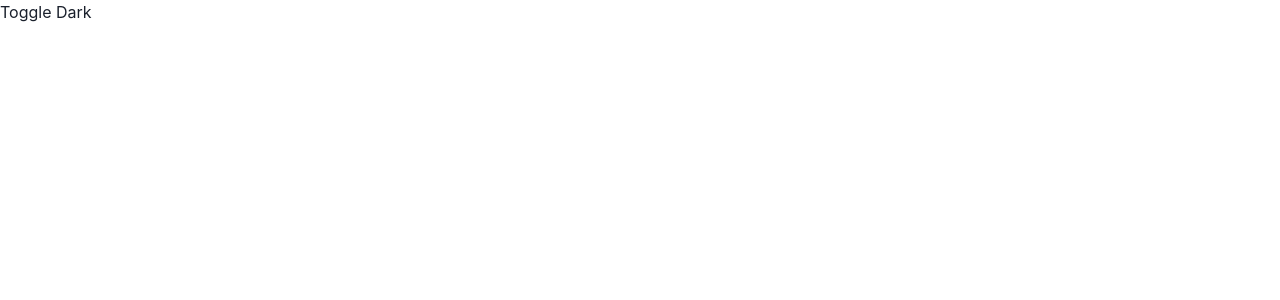
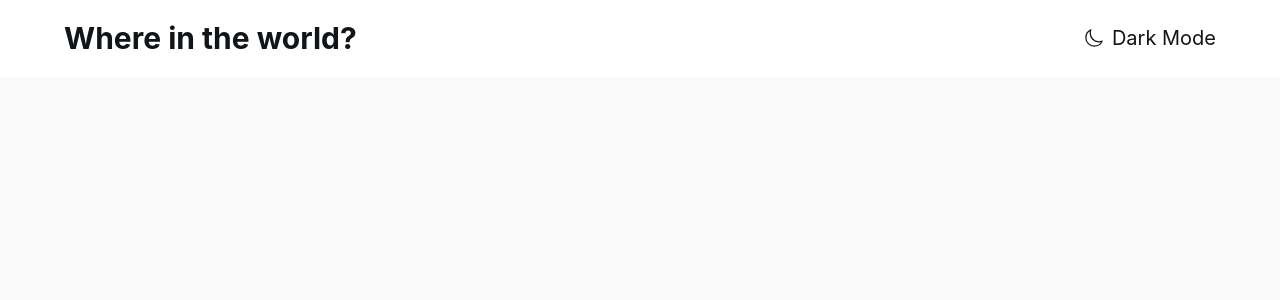
Before and after one commit to guilhermemiua/countries-website, a Next.js app: page / in a window 1280 px wide. Shown: the top 300 px of the page. Built offline with nearby package versions, Linux system fonts and the light colour scheme.

Commit message:
feat: alter react version, add header component

```diff
--- a/src/components/ChangeColorModeButton/index.tsx
+++ b/src/components/ChangeColorModeButton/index.tsx
@@ -1,13 +1,26 @@
-import { useColorMode } from '@chakra-ui/react'
+import { useColorMode, useColorModeValue } from '@chakra-ui/react'
+import { Button, Icon } from '@chakra-ui/react'
+import { IoMoonOutline, IoSunnyOutline } from 'react-icons/io5'
 
 const ChangeColorModeButton = () => {
   const { colorMode, toggleColorMode } = useColorMode()
   return (
-    <header>
-      <button onClick={toggleColorMode}>
-        Toggle {colorMode === 'light' ? 'Dark' : 'Light'}
-      </button>
-    </header>
+    <Button
+      onClick={toggleColorMode}
+      variant="link"
+      color={useColorModeValue('lightText', 'darkText')}
+      leftIcon={useColorModeValue(
+        <Icon as={IoMoonOutline} />,
+        <Icon as={IoSunnyOutline} />
+      )}
+      fontSize={{
+        base: 'lg',
+        md: 'xl'
+      }}
+      fontWeight={'normal'}
+    >
+      {colorMode === 'light' ? 'Dark Mode' : 'Light Mode'}
+    </Button>
   )
 }
 
--- /dev/null
+++ b/src/components/Header/index.tsx
@@ -0,0 +1,50 @@
+import ChangeColorModeButton from '../ChangeColorModeButton'
+import { Box, useColorModeValue, Flex, Heading } from '@chakra-ui/react'
+import { ReactNode } from 'react'
+
+const Container = ({
+  children,
+  margin
+}: {
+  children: ReactNode
+  margin?: string
+}) => {
+  return (
+    <Box maxW={'90%'} margin={margin}>
+      {children}
+    </Box>
+  )
+}
+
+const Header = () => {
+  return (
+    <Box
+      as="header"
+      w="100%"
+      bg={useColorModeValue('lightElements', 'darkElements')}
+      paddingY={5}
+      borderBottomWidth={'1px'}
+      borderBottomStyle="solid"
+      borderBottomColor={useColorModeValue('lightElements', 'darkElements')}
+    >
+      <Container margin="0 auto">
+        <Flex justify={'space-between'}>
+          <Heading
+            as={'h2'}
+            color={useColorModeValue('lightText', 'darkText')}
+            fontWeight={'bold'}
+            fontSize={{
+              base: 'lg',
+              md: '3xl'
+            }}
+          >
+            Where in the world?
+          </Heading>
+          <ChangeColorModeButton />
+        </Flex>
+      </Container>
+    </Box>
+  )
+}
+
+export default Header
--- a/src/pages/index.tsx
+++ b/src/pages/index.tsx
@@ -1,6 +1,6 @@
 import type { NextPage } from 'next'
 import Head from 'next/head'
-import ChangeColorModeButton from '../components/ChangeColorModeButton'
+import Header from '../components/Header'
 
 const Home: NextPage = () => {
   return (
@@ -11,7 +11,7 @@ const Home: NextPage = () => {
         <link rel="icon" href="/favicon.ico" />
       </Head>
 
-      <ChangeColorModeButton />
+      <Header />
     </>
   )
 }
--- a/src/theme/index.tsx
+++ b/src/theme/index.tsx
@@ -1,7 +1,13 @@
 import { extendTheme, ThemeConfig } from '@chakra-ui/react'
-import { mode } from '@chakra-ui/theme-tools'
+import { mode, StyleFunctionProps } from '@chakra-ui/theme-tools'
 
-const colors = {}
+const colors = {
+  lightText: 'hsl(200, 15%, 8%)',
+  darkText: 'hsl(0, 0%, 100%)',
+  lightInput: 'hsl(0, 0%, 52%)',
+  darkElements: 'hsl(209, 23%, 22%)',
+  lightElements: 'hsl(0, 0%, 100%)'
+}
 
 const config: ThemeConfig = {
   initialColorMode: 'light',
@@ -9,13 +15,56 @@ const config: ThemeConfig = {
 }
 
 const styles = {
-  global: {
+  global: (props: StyleFunctionProps) => ({
     body: {
-      bg: mode('hsl(0, 0%, 98%)', 'hsl(207, 26%, 17%)')
+      bg: mode('hsl(0, 0%, 98%)', 'hsl(207, 26%, 17%)')(props)
     }
-  }
+  })
 }
 
-const theme = extendTheme({ colors, config, styles })
+const fontSizes = {
+  xs: '0.75rem',
+  sm: '0.875rem',
+  md: '1rem',
+  lg: '1.125rem',
+  xl: '1.25rem',
+  '2xl': '1.5rem',
+  '3xl': '1.875rem',
+  '4xl': '2.25rem',
+  '5xl': '3rem',
+  '6xl': '3.75rem',
+  '7xl': '4.5rem',
+  '8xl': '6rem',
+  '9xl': '8rem'
+}
+
+const breakpoints = {
+  sm: '30em',
+  md: '48em',
+  lg: '62em',
+  xl: '80em',
+  '2xl': '96em'
+}
+
+const fontWeights = {
+  hairline: 100,
+  thin: 200,
+  light: 300,
+  normal: 400,
+  medium: 500,
+  semibold: 600,
+  bold: 700,
+  extrabold: 800,
+  black: 900
+}
+
+const theme = extendTheme({
+  colors,
+  config,
+  styles,
+  fontSizes,
+  fontWeights,
+  breakpoints
+})
 
 export default theme
```
Also changed, not shown: package.json (+6 -7 lines), 1 other file (tests, documents, lock files or other folders).
